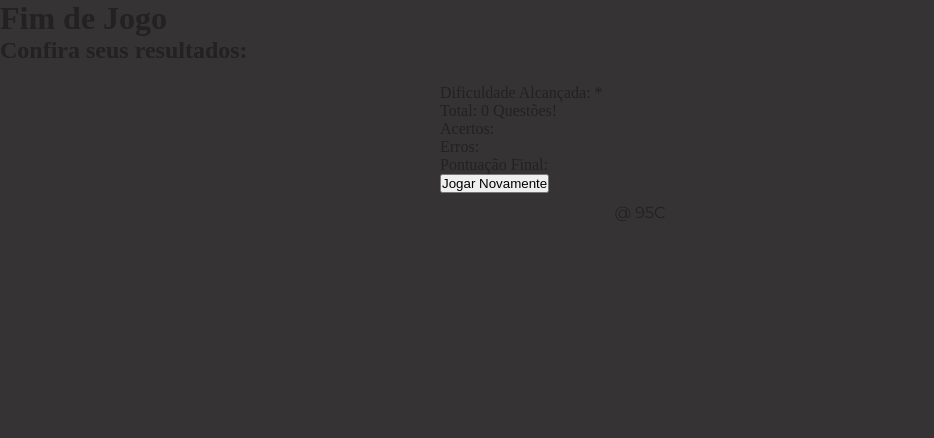
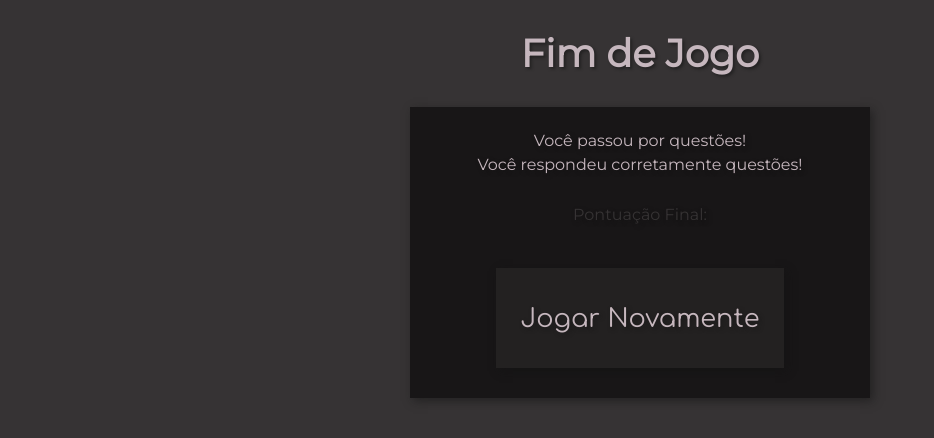
Before and after one commit to f95f/JS, a plain HTML site: page Games/x/results.html in a window 1280 px wide. Shown: the whole page, without its empty margins (0-934 px from the left). Drawn offline with Linux system fonts and the light colour scheme.

Commit message:
major style changes in results page

```diff
--- a/Games/x/results.html
+++ b/Games/x/results.html
@@ -11,19 +11,15 @@
 <body onload = "setValores()">
     <header>
         <h1>Fim de Jogo</h1>
-        <h2>Confira seus resultados:</h2>
     </header>
-    <main>
-        <p>Dificuldade Alcançada: <span id = "r_diff">*</span></p>
-        <p>Total: <span id = "r_total">0 questões!</span></p>
-        <p>Acertos: <span id = "r_acertos">0</span></p>
-        <p>Erros: <span id = "r_erros">0</span></p>
-        <p>Pontuação Final: <span id = "r_score">0</span></p>
+    <main id = "main_results">
+        <span id = "r_diff">|</span>
+        <p>Você passou por <span id = "r_total">0 </span> questões!</p>
+        <p>Você respondeu corretamente <span id = "r_acertos">0</span> questões!</p>
+        <!--p>Erros: <span id = "r_erros">0</span></p-->
+        <span id = "p_final">Pontuação Final: <br/><span id = "r_score">0</span></p>
         <input type="button" id = "btn_repetir" onclick="location.href = 'game_on.html'" value = "Jogar Novamente">
     </main>
-    <footer>
-        <span id = "r_footer">@ 95C</span>
-    </footer>
 
     <script src="results.js"></script>
 </body>
--- a/Games/x/results.js
+++ b/Games/x/results.js
@@ -10,19 +10,13 @@ let dificuldade = '';
 let setValores = function(){
 
     r_score.innerText = sessionStorage.getItem("f_score");
-    r_acertos.innerText = sessionStorage.getItem("f_index");
-    r_erros.innerText = sessionStorage.getItem("f_erros");
-    r_total.innerText = Number(sessionStorage.getItem("f_index"))
-    +                   Number(sessionStorage.getItem("f_erros"))
-    +                   " Questões!";
+    r_acertos.innerText = sessionStorage.getItem("f_acertos");
+    r_total.innerText = sessionStorage.getItem("f_total");
 
     for(let i in diffMax){
         if(diffMax[i] == 1){
             dificuldade += '*';
         }
     }
-    if(diffMax[5] == 1){
-        dificuldade = "!";
-    }
     r_diffMax.innerText = dificuldade;
 }
--- a/Games/x/style.css
+++ b/Games/x/style.css
@@ -6,7 +6,7 @@
    --A1: #56B154;
    --A2: #FF2525;
 
-   --SHD: #12121266;
+   --SHD: #12121288;
 }
 
 *{
@@ -221,7 +221,7 @@ div#liquid{
     transition: all .1s;
 }
 
-input#btn_verificar{
+input#btn_verificar, input#btn_repetir{
     width: 100%;
     height: 100px;
 
@@ -238,13 +238,13 @@ input#btn_verificar{
 }
 
 
-input#btn_verificar:hover{
+input#btn_verificar:hover,input#btn_repetir:hover{
 
     box-shadow: inset 0 3px 6px var(--SHD);
     cursor: pointer;
 }
 
-input#btn_verificar:focus{
+input#btn_verificar:focus, input#btn_repetir:focus{
 
     outline: 2px solid var(--A2);
     cursor: pointer;
@@ -266,3 +266,72 @@ span#pontosGanhos{
     margin-left: -50px; padding: 0;
     color: var(--A1);
 }
+
+/* Resultados */
+
+header{
+    text-align: center;
+    font-size: 1.2em;
+    color: var(--L1);
+    text-shadow: 2px 2px 3px var(--SHD);
+    font-family: 'Montserrat', Arial, Helvetica, sans-serif;
+
+    margin: 30px 0 30px;
+}
+
+main#main_results{
+    max-width: 380px;
+    padding: 20px 40px 30px;
+
+    background-color: var(--D1);
+    box-shadow: 3px 3px 9px var(--SHD);
+    text-shadow: 2px 2px 4px var(--SHD);
+
+    text-align: center;
+
+}
+
+main#main_results p{
+    color: var(--L1);
+    font-family: 'Montserrat', Arial, Helvetica, sans-serif;
+}
+
+span#r_diff{
+    text-align: center;
+    font-size: 3em;
+    color: var(--A1);
+}
+
+span#r_total, span#r_acertos{
+    color: var(--A2);
+    font-size: 1.2em;
+}
+
+span#p_final{
+    display: inline-block;
+    margin-top: 30px;
+    color: var(--M1);
+    font-family: 'Montserrat', Arial, Helvetica, sans-serif;
+
+}
+
+span#r_score{
+    display: inline-block;
+    line-height: 60px;
+    padding: 20px;
+    color: var(--A1);
+    font-size: 4em;
+}
+
+input#btn_repetir{
+    padding: 0 25px;
+    font-size: 1.6em;
+}
+
+@media(max-width: 400px){
+
+    input#btn_repetir{
+        font-size: 1em;
+        height: 60px;
+    }
+}
```
Also changed, not shown: Games/x/script.js (+7 -3 lines).
